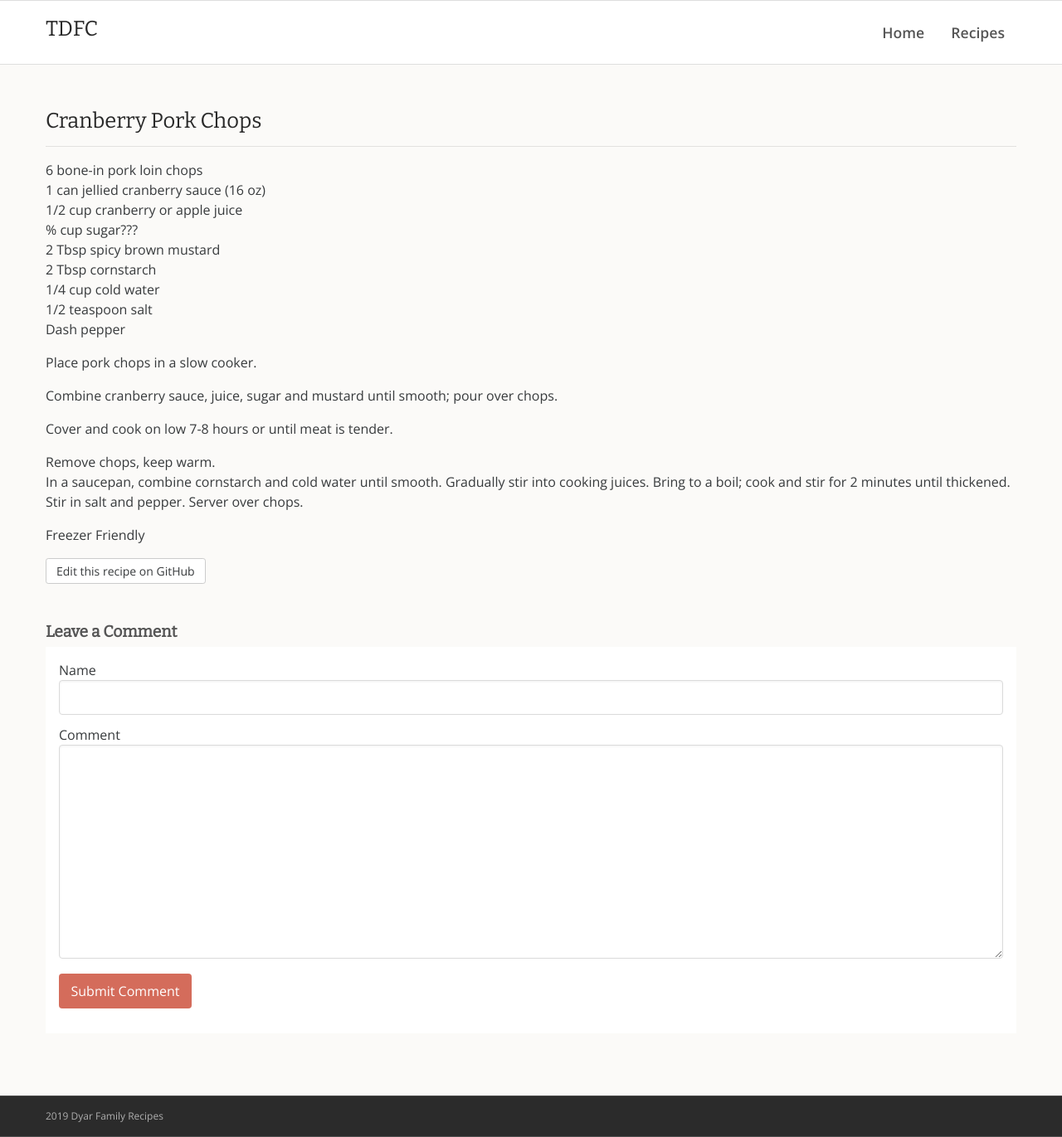
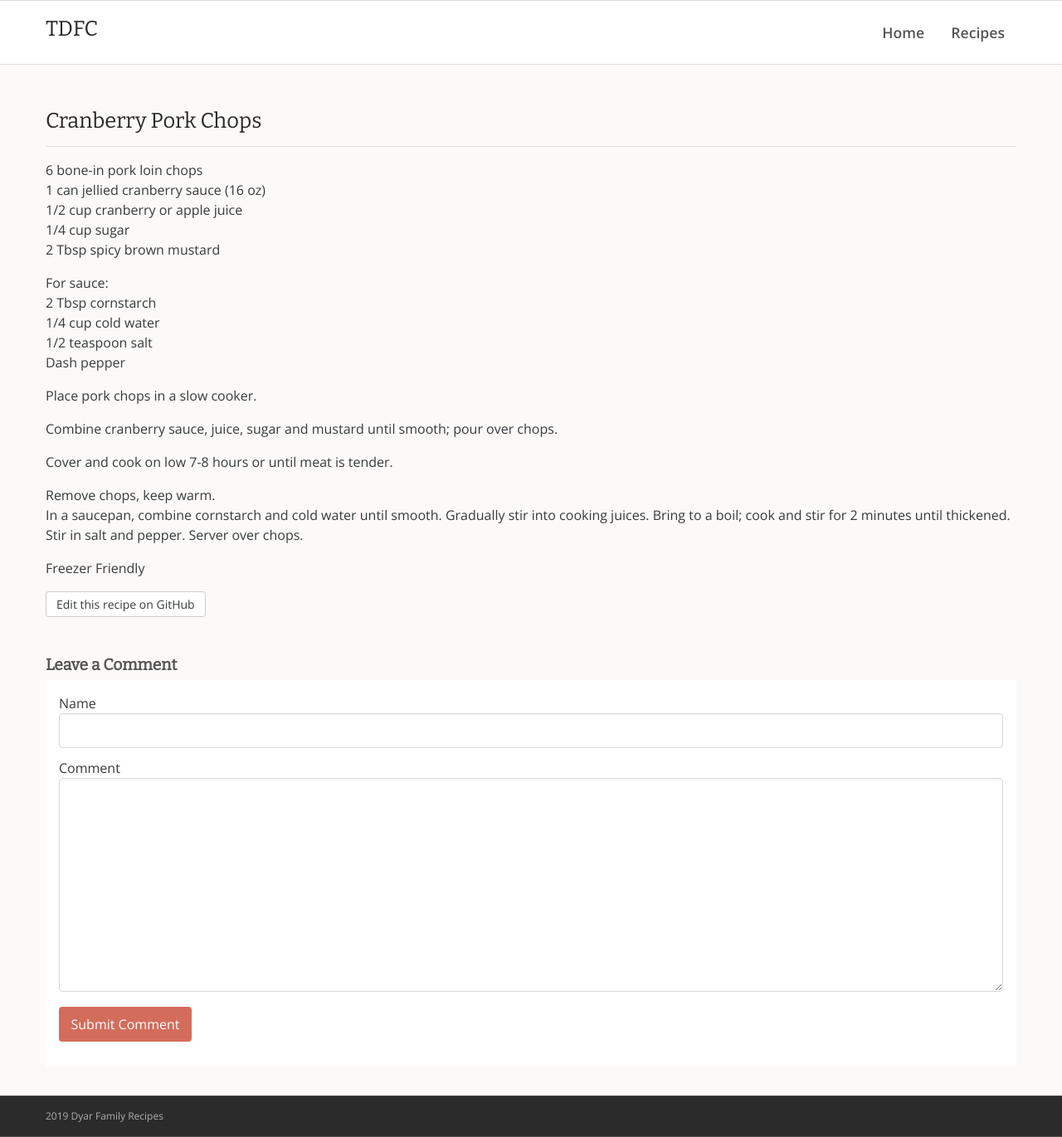
Before and after one commit to rdyar/tdfc, a Jekyll site: the page built from _main-courses/cranberry-pork-chops.md, in a window 1280 px wide and 1371 px high. Shown: the whole window at 83% size. Built offline with Jekyll 4.4.1, drawn with Linux system fonts in a browser that asks for light colours.

Commit message:
Update cranberry-pork-chops.md

```diff
--- a/_main-courses/cranberry-pork-chops.md
+++ b/_main-courses/cranberry-pork-chops.md
@@ -4,8 +4,10 @@
 6 bone-in pork loin chops
 1 can jellied cranberry sauce (16 oz)
 1/2 cup cranberry or apple juice
-% cup sugar???
+1/4 cup sugar
 2 Tbsp spicy brown mustard
+
+For sauce:
 2 Tbsp cornstarch
 1/4 cup cold water
 1/2 teaspoon salt
```
